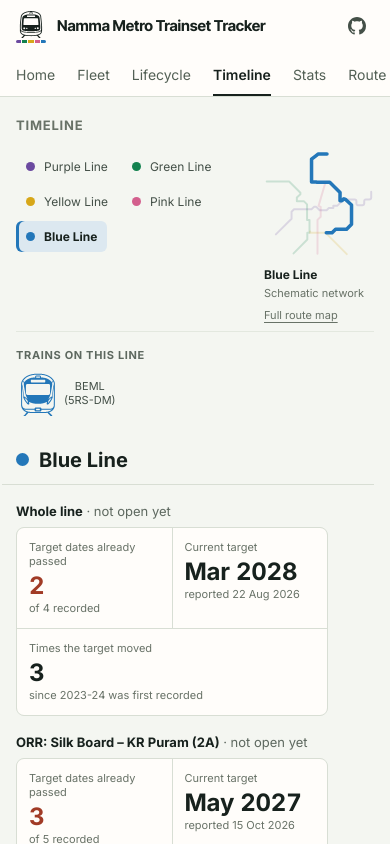
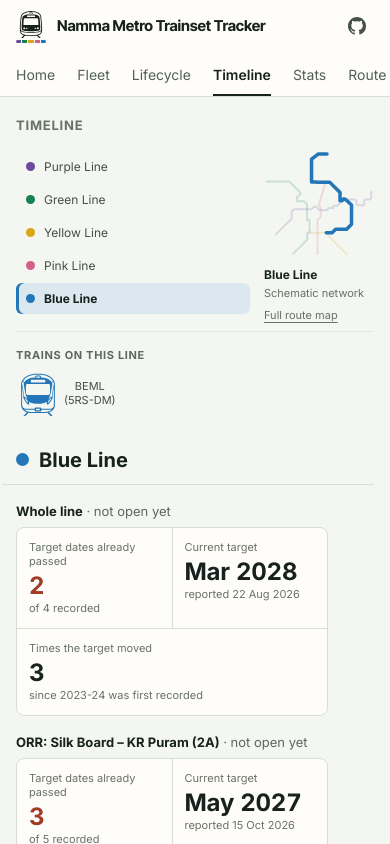
Before and after one commit to PratyushBalaji/trainset-tracker, a SvelteKit app: page /timeline/blue in a window 390 px wide. Shown: the top 844 px of the page. Built offline with nearby package versions, Linux system fonts and the light colour scheme.

Commit message:
fix: list timeline lines in one column on phones

```diff
--- a/src/routes/timeline/[line]/+page.svelte
+++ b/src/routes/timeline/[line]/+page.svelte
@@ -199,7 +199,8 @@
     .rail-mobile.shown { display: block; position: fixed; z-index: 15; right: 0; top: calc(var(--site-header-height) + var(--timeline-dock-height, 60px)); bottom: 0; width: 46px; padding: 4px 0; background: color-mix(in srgb, #f4f6f1 92%, transparent); border-left: 1px solid #d8ded4; }
     .line-sidebar { position: static; display: grid; grid-template-columns: minmax(0, 1fr) 110px; gap: 4px 14px; }
     .sidebar-title { grid-column: 1 / -1; }
-    nav { display: flex; flex-wrap: wrap; align-content: start; gap: 4px; }
+    /* One line per row, like desktop; wrapping put Pink beside Yellow. */
+    nav { display: grid; align-content: start; gap: 2px; }
     nav a { padding: 8px 10px; font-size: 12px; }
     .mini-map { margin: 0; } .mini-map :global(figure) { margin: 0; }
     .timeline-dock { margin-right: -46px; padding-right: 46px; }
```
